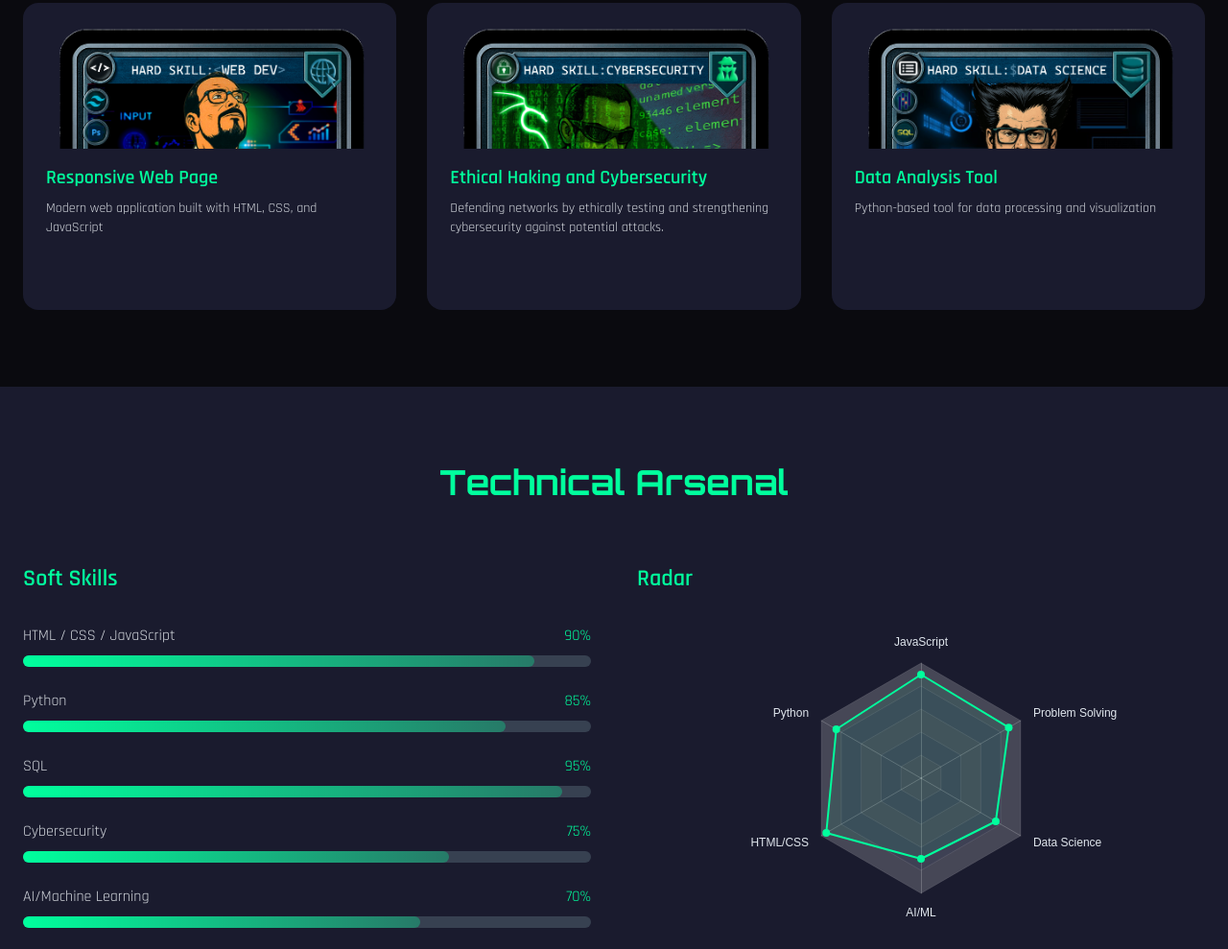
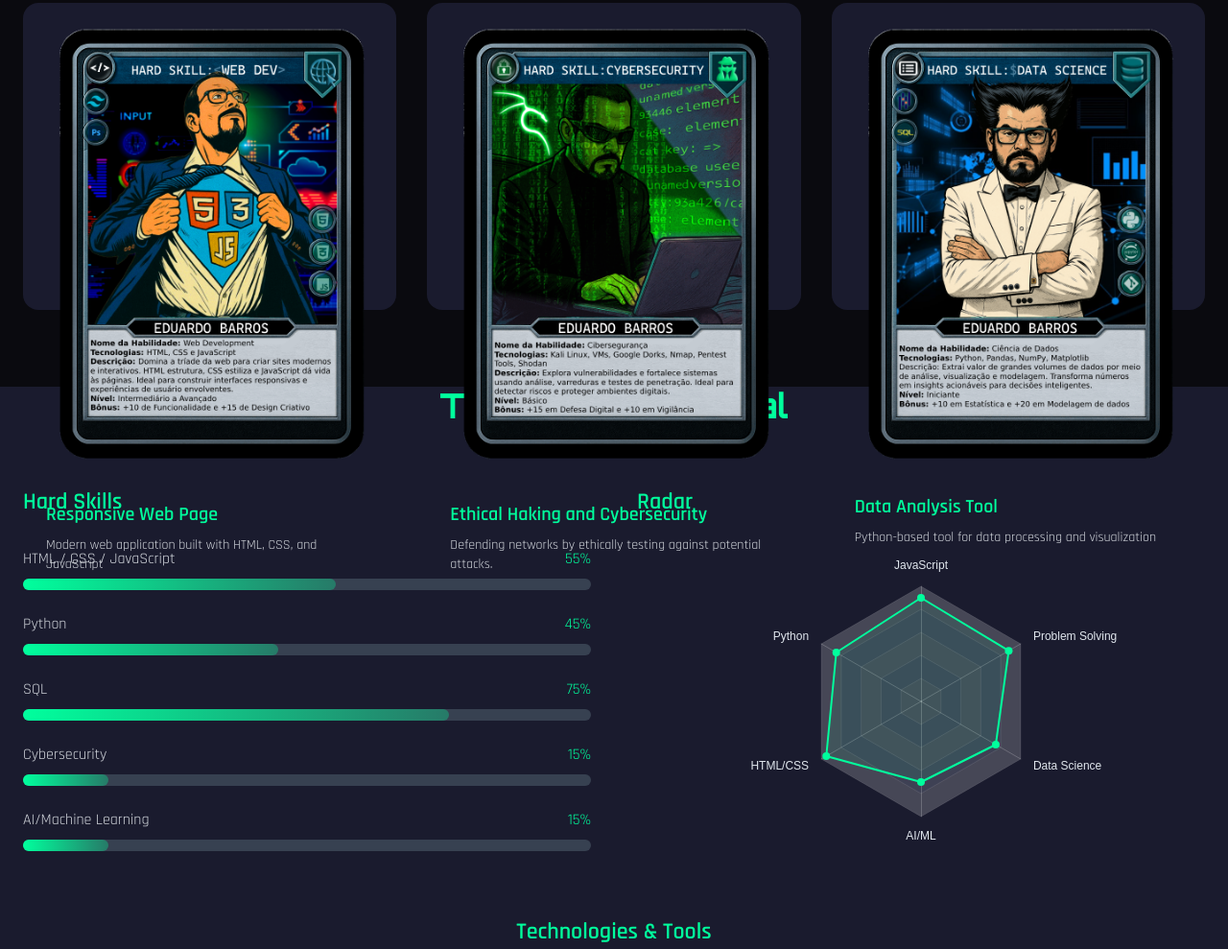
Before and after one commit to DucaBarros/www.DucaPortfolio.Art, a plain HTML site: page index.html in a window 1280 px wide. Shown: the part 1721-2710 px from the top of the page at 96% size. Drawn offline with nearby package versions, Linux system fonts and the light colour scheme.

Commit message:
webpage beta v2

```diff
--- a/assets/style.css
+++ b/assets/style.css
@@ -55,7 +55,7 @@ body {
     backface-visibility: hidden;
     position: absolute;
     width: 100%;
-    height: 100%;
+    height: 200%;
 }
 
 .card-back {
--- a/index.html
+++ b/index.html
@@ -212,10 +212,10 @@
             </div>
         </section>
 
-        <section id="projects" class="py-20">
+        <section id="projects" class="py-20" my-auto>
             <div class="container mx-auto px-6">
                 <h2 class="text-4xl font-orbitron font-bold text-center mb-16 text-primary">
-                    <span class="en">Project Gallery</span>
+                    <span class="en">Project Gallery XXX</span>
                     <span class="pt hidden">Galeria de Projetos</span>
                 </h2>
 
@@ -242,7 +242,7 @@
                 <div class="grid md:grid-cols-2 lg:grid-cols-3 gap-8">
                     <div class="project-card h-80 relative cursor-pointer" data-category="web">
                         <div class="card-front bg-dark-card rounded-lg p-6 h-full">
-                            <img src="/img/tc_webdev_01.png" alt="Web Project" class="w-full h-32 object-cover object-top rounded mb-4">
+                            <img src="/img/tc_webdev_01.png" alt="Web Project" class="w-full h-200 object-cover object-top rounded mb-10">
                             <h3 class="text-xl font-semibold mb-2 text-primary">
                                 <span class="en">Responsive Web Page</span>
                                 <span class="pt hidden">Website Responsivo</span>
@@ -277,14 +277,14 @@
 
                     <div class="project-card h-80 relative cursor-pointer" data-category="ai">
                         <div class="card-front bg-dark-card rounded-lg p-6 h-full">
-                            <img src="/img/tc_cyber_01.png" alt="AI Project" class="w-full h-32 object-cover object-top rounded mb-4">
+                            <img src="/img/tc_cyber_01.png" alt="AI Project" class="w-full h-200 object-cover object-top rounded mb-10">
                             <h3 class="text-xl font-semibold mb-2 text-primary">
                                 <span class="en">Ethical Haking and Cybersecurity</span>
                                 <span class="pt hidden">Ethical Haking and Cibersegurança</span>
                             </h3>
                             <p class="text-gray-300 text-sm">
-                                <span class="en">Defending networks by ethically testing and strengthening cybersecurity against potential attacks.</span>
-                                <span class="pt hidden">Defendendo redes por meio de hacking ético e reforçando a cibersegurança contra possíveis ataques.</span>
+                                <span class="en">Defending networks by ethically testing against potential attacks.</span>
+                                <span class="pt hidden">Defendendo redes por meio de hacking ético contra possíveis ataques.</span>
                             </p>
                         </div>
                         <div class="card-back bg-primary/10 rounded-lg p-6 h-full flex flex-col justify-center">
@@ -311,9 +311,9 @@
                         </div>
                     </div>
 
-                    <div class="project-card h-80 relative cursor-pointer" data-category="python">
+                    <div class="project-card h-p relative cursor-pointer" data-category="python">
                         <div class="card-front bg-dark-card rounded-lg p-6 h-full">
-                            <img src="/img/tc_datascience_01.png" alt="Python Project" class="w-full h-32 object-cover object-top rounded mb-4">
+                            <img src="/img/tc_datascience_01.png" alt="Python Project" class="w-full h-200 object-cover object-top rounded mb-8">
                             <h3 class="text-xl font-semibold mb-2 text-primary">
                                 <span class="en">Data Analysis Tool</span>
                                 <span class="pt hidden">Ferramenta de Análise de Dados</span>
@@ -351,7 +351,7 @@
             </div>
         </section>
 
-        <section id="skills" class="py-20 bg-dark-card">
+        <section id="skills" class="py-200 bg-dark-card">
             <div class="container mx-auto px-6">
                 <h2 class="text-4xl font-orbitron font-bold text-center mb-16 text-primary">
                     <span class="en">Technical Arsenal</span>
@@ -361,44 +361,34 @@
                 <div class="grid md:grid-cols-2 gap-12">
                     <div>
                         <h3 class="text-2xl font-semibold mb-8 text-primary">
-                            <span class="en">Soft Skills</span>
-                            <span class="pt hidden">Competências Socioemocionais</span>
+                            <span class="en">Hard Skills</span>
+                            <span class="pt hidden">Hard Skills</span>
                         </h3>
 
                         <div class="space-y-6">
                             <div>
                                 <div class="flex justify-between mb-2">
                                     <span class="text-gray-300">HTML / CSS / JavaScript</span>
-                                    <span class="text-primary">90%</span>
+                                    <span class="text-primary">55%</span>
                                 </div>
                                 <div class="w-full bg-gray-700 rounded-full h-3">
-                                    <div class="skill-bar h-3 rounded-full" style="width: 90%"></div>
+                                    <div class="skill-bar h-3 rounded-full" style="width: 55%"></div>
                                 </div>
                             </div>
 
                             <div>
                                 <div class="flex justify-between mb-2">
                                     <span class="text-gray-300">Python</span>
-                                    <span class="text-primary">85%</span>
+                                    <span class="text-primary">45%</span>
                                 </div>
                                 <div class="w-full bg-gray-700 rounded-full h-3">
-                                    <div class="skill-bar h-3 rounded-full" style="width: 85%"></div>
+                                    <div class="skill-bar h-3 rounded-full" style="width: 45%"></div>
                                 </div>
                             </div>
 
                             <div>
                                 <div class="flex justify-between mb-2">
                                     <span class="text-gray-300">SQL</span>
-                                    <span class="text-primary">95%</span>
-                                </div>
-                                <div class="w-full bg-gray-700 rounded-full h-3">
-                                    <div class="skill-bar h-3 rounded-full" style="width: 95%"></div>
-                                </div>
-                            </div>
-
-                            <div>
-                                <div class="flex justify-between mb-2">
-                                    <span class="text-gray-300">Cybersecurity</span>
                                     <span class="text-primary">75%</span>
                                 </div>
                                 <div class="w-full bg-gray-700 rounded-full h-3">
@@ -408,11 +398,21 @@
 
                             <div>
                                 <div class="flex justify-between mb-2">
-                                    <span class="text-gray-300">AI/Machine Learning</span>
-                                    <span class="text-primary">70%</span>
+                                    <span class="text-gray-300">Cybersecurity</span>
+                                    <span class="text-primary">15%</span>
                                 </div>
                                 <div class="w-full bg-gray-700 rounded-full h-3">
-                                    <div class="skill-bar h-3 rounded-full" style="width: 70%"></div>
+                                    <div class="skill-bar h-3 rounded-full" style="width: 15%"></div>
+                                </div>
+                            </div>
+
+                            <div>
+                                <div class="flex justify-between mb-2">
+                                    <span class="text-gray-300">AI/Machine Learning</span>
+                                    <span class="text-primary">15%</span>
+                                </div>
+                                <div class="w-full bg-gray-700 rounded-full h-3">
+                                    <div class="skill-bar h-3 rounded-full" style="width: 15%"></div>
                                 </div>
                             </div>
                         </div>
@@ -480,7 +480,7 @@
             </div>
         </section>
 
-        <section id="resume" class="py-20">
+        <section id="resume" class="py-20 mt-100px">
             <div class="container mx-auto px-6">
                 <h2 class="text-4xl font-orbitron font-bold text-center mb-16 text-primary">
                     <span class="en">Resume</span>
```
